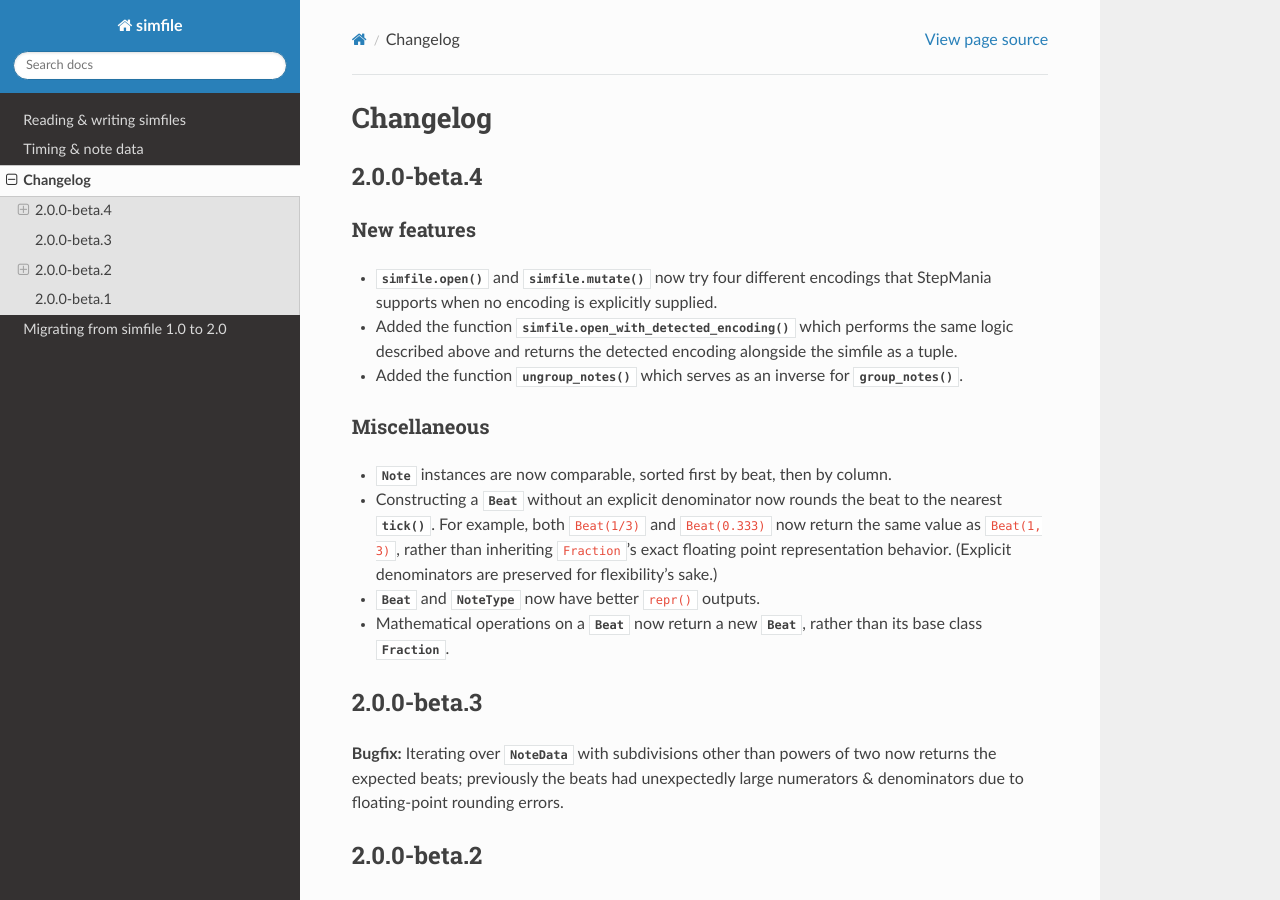
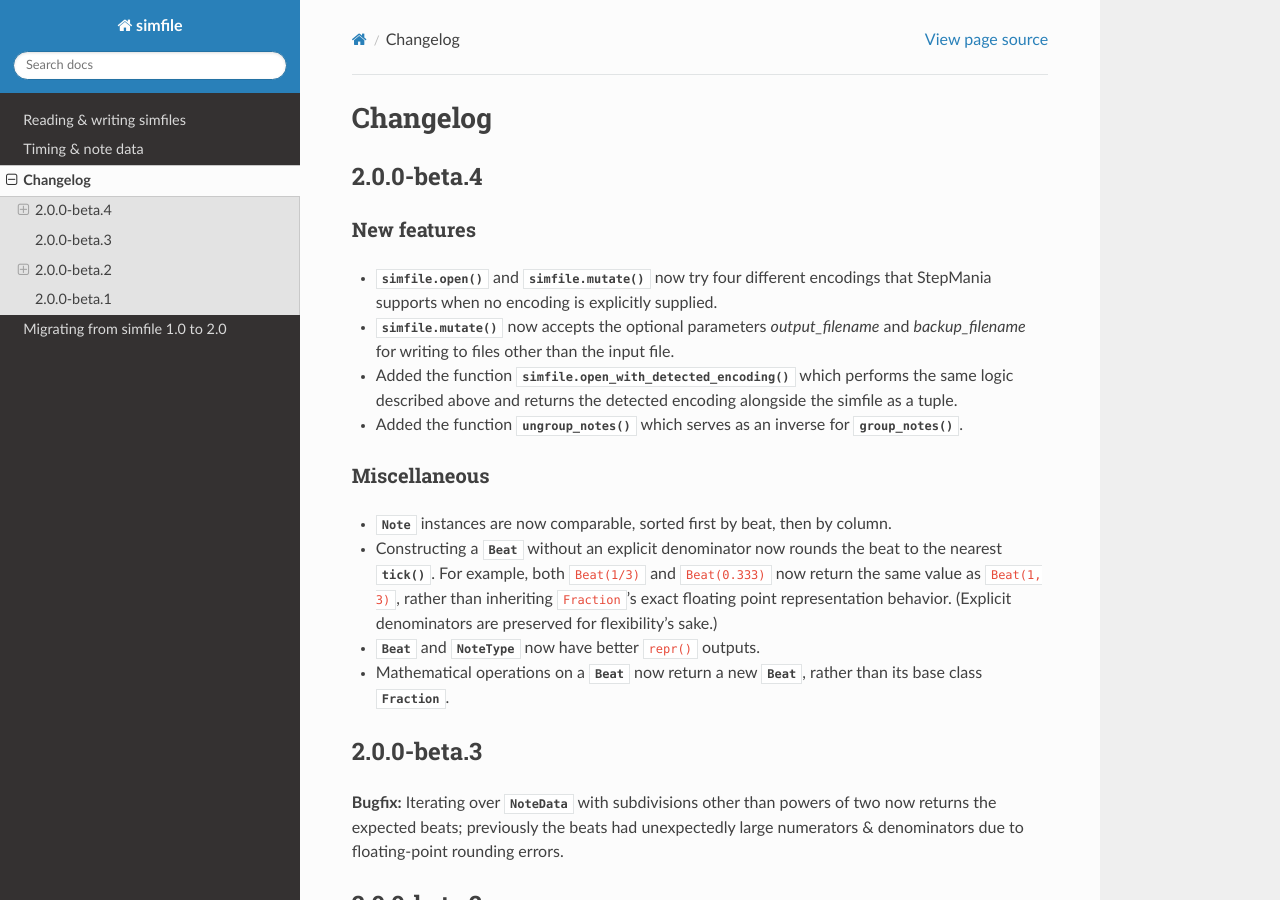
Before and after one commit to garcia/simfile, a Sphinx documentation site: the page built from docs/source/changelog.rst, in a window 1280 px wide and 900 px high. Built offline with Sphinx 7.4.7 and the Read the Docs theme 2.0.0, drawn with Linux system fonts in a browser that asks for light colours.

Commit message:
update changelog for simfile.mutate

```diff
--- a/docs/source/changelog.rst
+++ b/docs/source/changelog.rst
@@ -11,6 +11,8 @@ New features
 
 * :func:`simfile.open` and :func:`simfile.mutate` now try four different
   encodings that StepMania supports when no encoding is explicitly supplied.
+* :func:`simfile.mutate` now accepts the optional parameters `output_filename`
+  and `backup_filename` for writing to files other than the input file.
 * Added the function :func:`simfile.open_with_detected_encoding` which performs
   the same logic described above and returns the detected encoding alongside
   the simfile as a tuple.
```
